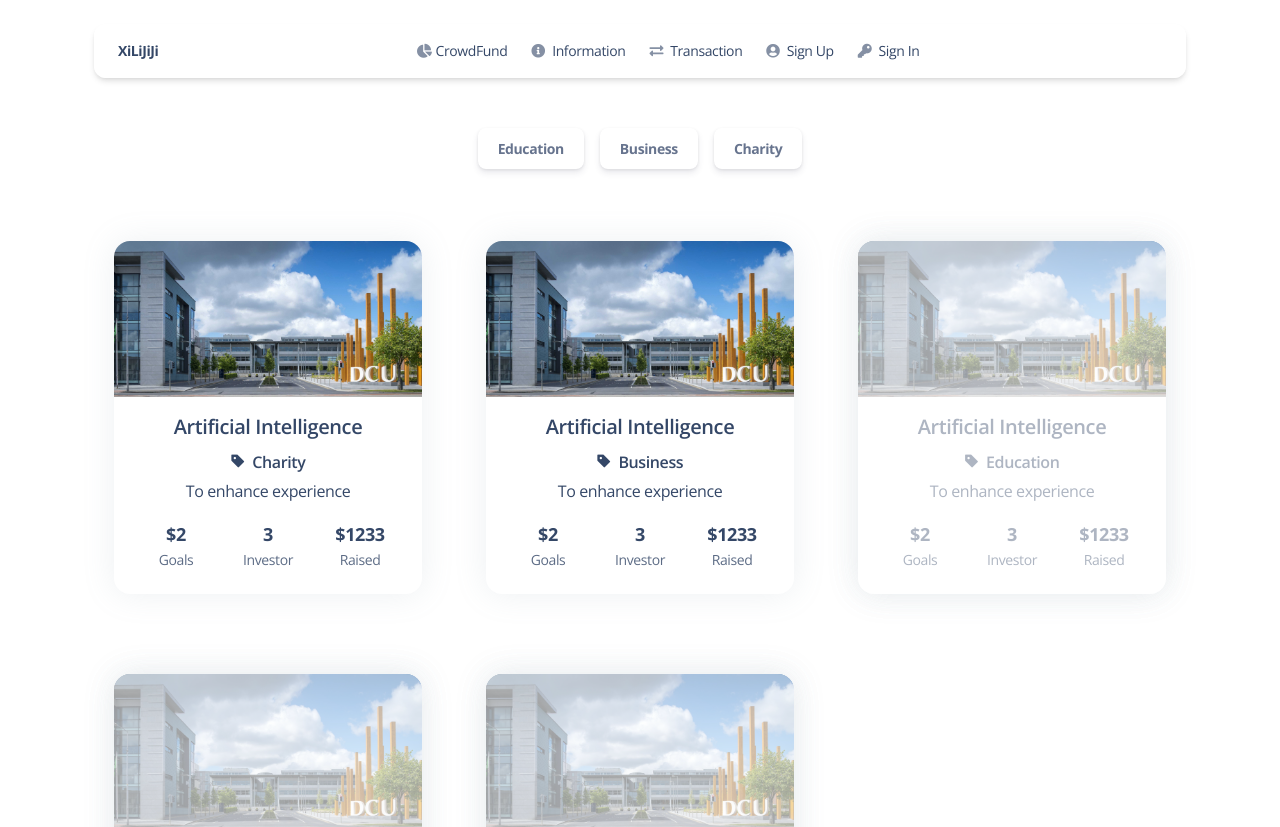
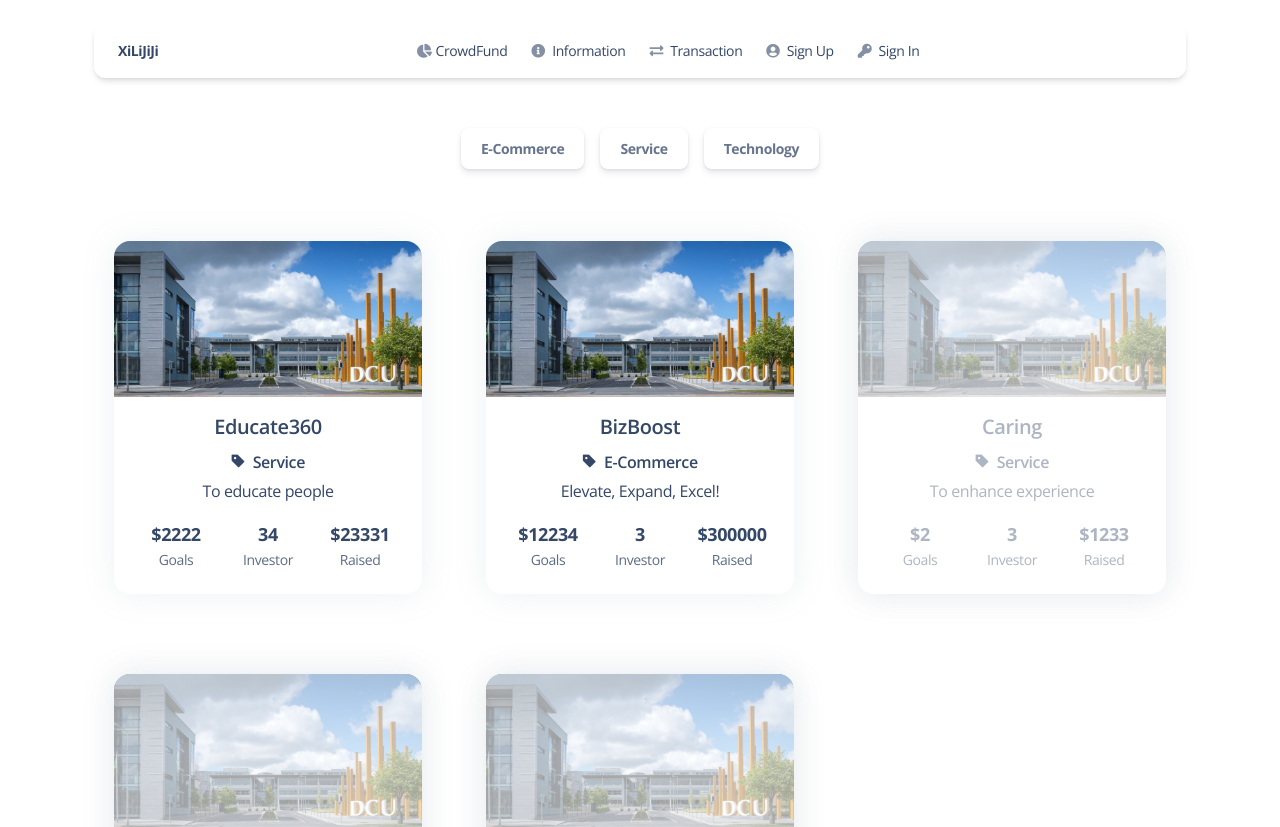
Before and after one commit to Jingyi012/crowdfunding-website, a Vue app: page /crowdfundlist in a window 1280 px wide. Shown: the top 827 px of the page. Built offline with nearby package versions, Linux system fonts and the light colour scheme.

Commit message:
Update data

```diff
--- a/src/router/index.js
+++ b/src/router/index.js
@@ -132,4 +132,10 @@ const router = createRouter({
   linkActiveClass: "active",
 });
 
+router.beforeEach((to, from, next) => {
+  // Scroll to the top of the page
+  window.scrollTo(0, 0);
+  next();
+});
+
 export default router;
--- a/src/views/AdminCrowdfundManage.vue
+++ b/src/views/AdminCrowdfundManage.vue
@@ -7,7 +7,7 @@ const temp = ref([
     {
         campaignName: 'Educate360 ',
         name: 'ABC Company',
-        purpose: 'Education',
+        purpose: 'Service',
         description: 'description ......',
         startDate: '21 Jan 2024',
         endDate: '21 Apr 2024',
@@ -28,7 +28,7 @@ const temp = ref([
     {
         campaignName: 'BizBoost',
         name: 'DEF Company',
-        purpose: 'Business',
+        purpose: 'E-Commerce',
         description: 'description ......',
         startDate: '22 Jan 2024',
         endDate: '21 Jun 2024',
@@ -38,7 +38,7 @@ const temp = ref([
     {
         campaignName: 'Caring',
         name: 'GHI Company',
-        purpose: 'Charity',
+        purpose: 'Service',
         description: 'description ......',
         startDate: '1 Jan 2024',
         endDate: '23 Apr 2024',
@@ -48,7 +48,7 @@ const temp = ref([
     {
         campaignName: 'Help Victim',
         name: 'JKL Company',
-        purpose: 'Charity',
+        purpose: 'Service',
         description: 'description ......',
         startDate: '1 Jan 2024',
         endDate: '29 Apr 2024',
@@ -58,7 +58,7 @@ const temp = ref([
     {
         campaignName: 'AI Technology',
         name: 'MNO Company',
-        purpose: 'Business',
+        purpose: 'Technology',
         description: 'description ......',
         startDate: '1 Jan 2024',
         endDate: '16 Apr 2024',
@@ -68,7 +68,7 @@ const temp = ref([
     {
         campaignName: 'AI for rakyat',
         name: 'PQR Company',
-        purpose: 'Education',
+        purpose: 'Service',
         description: 'description ......',
         startDate: '1 Jan 2024',
         endDate: '16 Apr 2024',
@@ -78,7 +78,7 @@ const temp = ref([
     {
         campaignName: 'AI for rakyat',
         name: 'PQR Company',
-        purpose: 'Education',
+        purpose: 'Service',
         description: 'description ......',
         startDate: '1 Jan 2024',
         endDate: '16 Apr 2024',
@@ -169,7 +169,7 @@ const temp2 = ref([
     {
         campaignName: 'Educate360 ',
         name: 'ABC Company',
-        purpose: 'Education',
+        purpose: 'Service',
         description: 'description ......',
         startDate: '21 Jan 2024',
         endDate: '21 Apr 2024',
@@ -190,7 +190,7 @@ const temp2 = ref([
     {
         campaignName: 'BizBoost',
         name: 'DEF Company',
-        purpose: 'Business',
+        purpose: 'E-Commerce',
         description: 'description ......',
         startDate: '22 Jan 2024',
         endDate: '21 Jun 2024',
@@ -200,7 +200,7 @@ const temp2 = ref([
     {
         campaignName: 'Caring',
         name: 'GHI Company',
-        purpose: 'Charity',
+        purpose: 'Service',
         description: 'description ......',
         startDate: '1 Jan 2024',
         endDate: '23 Apr 2024',
@@ -210,7 +210,7 @@ const temp2 = ref([
     {
         campaignName: 'Help Victim',
         name: 'JKL Company',
-        purpose: 'Charity',
+        purpose: 'Service',
         description: 'description ......',
         startDate: '1 Jan 2024',
         endDate: '29 Apr 2024',
@@ -220,7 +220,7 @@ const temp2 = ref([
     {
         campaignName: 'AI Technology',
         name: 'MNO Company',
-        purpose: 'Business',
+        purpose: 'Technology',
         description: 'description ......',
         startDate: '1 Jan 2024',
         endDate: '16 Apr 2024',
@@ -230,7 +230,7 @@ const temp2 = ref([
     {
         campaignName: 'AI for rakyat',
         name: 'PQR Company',
-        purpose: 'Education',
+        purpose: 'Service',
         description: 'description ......',
         startDate: '1 Jan 2024',
         endDate: '16 Apr 2024',
@@ -240,7 +240,7 @@ const temp2 = ref([
     {
         campaignName: 'AI for rakyat',
         name: 'PQR Company',
-        purpose: 'Education',
+        purpose: 'Service',
         description: 'description ......',
         startDate: '1 Jan 2024',
         endDate: '16 Apr 2024',
@@ -250,7 +250,7 @@ const temp2 = ref([
     {
         campaignName: 'AI for rakyat',
         name: 'PQR Company',
-        purpose: 'Education',
+        purpose: 'Service',
         description: 'description ......',
         startDate: '1 Jan 2024',
         endDate: '16 Apr 2024',
--- a/src/views/CrowdfundList.vue
+++ b/src/views/CrowdfundList.vue
@@ -26,44 +26,44 @@ onBeforeUnmount(() => {
 });
 
 const transactionList = [{
-  title: "Artificial Intelligence",
-  category: "Charity",
-  objective: "To enhance experience",
-  goal: 2,
-  raised: 1233,
+  title: "Educate360",
+  category: "Service",
+  objective: "To educate people",
+  goal: 2222,
+  raised: 23331,
+  investor: 34,
+  status: "Open"
+}, {
+  title: "BizBoost",
+  category: "E-Commerce",
+  objective: " Elevate, Expand, Excel!",
+  goal: 12234,
+  raised: 300000,
   investor: 3,
   status: "Open"
 }, {
-  title: "Artificial Intelligence",
-  category: "Business",
-  objective: "To enhance experience",
-  goal: 2,
-  raised: 1233,
-  investor: 3,
-  status: "Open"
-}, {
-  title: "Artificial Intelligence",
-  category: "Education",
+  title: "Caring",
+  category: "Service",
   objective: "To enhance experience",
   goal: 2,
   raised: 1233,
   investor: 3,
   status: "Closed"
 }, {
-  title: "Artificial Intelligence",
-  category: "Business",
+  title: "AI Technology",
+  category: "Technology",
   objective: "To enhance experience",
   goal: 2,
   raised: 1233,
   investor: 3,
   status: "Closed"
 }, {
-  title: "Artificial Intelligence",
-  category: "Charity",
-  objective: "To enhance experience",
-  goal: 2,
-  raised: 1233,
-  investor: 3,
+  title: "Help Victim",
+  category: "Service",
+  objective: "Together, We Rebuild Lives.",
+  goal: 700,
+  raised: 13000,
+  investor: 2,
   status: "Closed"
 },];
 
@@ -97,17 +97,17 @@ const filterTransactions = (category) => {
       <div style="margin-top: 8rem;" class="d-flex justify-content-center align-items-center w-100"
         :class="`${darkMode ? 'bg-transparent' : ''}`">
         <!-- admin -->
-        <button type="button" class="btn" :class="{ 'btn-success': selectedCategory === 'Education' }"
-          @click="filterTransactions('Education')">
-          Education
+        <button type="button" class="btn" :class="{ 'btn-success': selectedCategory === 'E-Commerce' }"
+          @click="filterTransactions('E-Commerce')">
+          E-Commerce
         </button>
-        <button type="button" class="btn mx-3" :class="{ 'btn-success': selectedCategory === 'Business' }"
-          @click="filterTransactions('Business')">
-          Business
+        <button type="button" class="btn mx-3" :class="{ 'btn-success': selectedCategory === 'Service' }"
+          @click="filterTransactions('Service')">
+          Service
         </button>
-        <button type="button" class="btn" :class="{ 'btn-success': selectedCategory === 'Charity' }"
-          @click="filterTransactions('Charity')">
-          Charity
+        <button type="button" class="btn" :class="{ 'btn-success': selectedCategory === 'Technology' }"
+          @click="filterTransactions('Technology')">
+          Technology
         </button>
       </div>
       <div class="container">
--- a/src/views/Dashboard.vue
+++ b/src/views/Dashboard.vue
@@ -29,21 +29,21 @@ onBeforeUnmount(() => {
 const transactionList = [{
   hash: "0x3142Osdad1231nwe12414312",
   sender: "0x2256dfq424efrt382341",
-  receiver: "R3 Printing",
+  receiver: "Educate360",
   timestamp: "56",
   amount: 78
 },
 {
   hash: "0x3142Osdad1231nwe12414312",
   sender: "0x2256dfq424efrt382341",
-  receiver: "WiGL",
+  receiver: "BizBoost",
   timestamp: "56",
   amount: 78
 },
 {
   hash: "0x3142O2132we333312414312",
   sender: "0x2256dfq424efrt382341",
-  receiver: "Gameflip",
+  receiver: "AI Technology",
   timestamp: "57",
   amount: 123
 },];// Log VueSession object
@@ -202,7 +202,7 @@ const transactionList = [{
               component: 'ni ni-mobile-button',
               background: 'dark',
             },
-            label: 'Education',
+            label: 'E-Commerce',
             description: '13 closed <strong>32 open</strong>',
           },
           {
@@ -210,12 +210,12 @@ const transactionList = [{
               component: 'ni ni-tag',
               background: 'dark',
             },
-            label: 'Business',
+            label: 'Service',
             description: '123 closed <strong>15 open</strong>',
           },
           {
             icon: { component: 'ni ni-box-2', background: 'dark' },
-            label: 'Charity',
+            label: 'Technology',
             description: '3 closed <strong>25 open</strong>',
           },
         ]" />
--- a/src/views/GeneralList.vue
+++ b/src/views/GeneralList.vue
@@ -1,47 +1,47 @@
 <script setup>
-import { ref, onBeforeMount, onBeforeUnmount  } from "vue";
+import { ref, onBeforeMount, onBeforeUnmount } from "vue";
 import { useStore } from "vuex";
 import CrowdFundCard from "./components/CrowdfundCard.vue";
 
 const transactionList = [{
-    title: "Artificial Intelligence",
-    category: "Charity",
-    objective: "To enhance experience",
-    goal: 2,
-    raised: 1233,
+    title: "Educate360",
+    category: "Service",
+    objective: "To educate people",
+    goal: 2222,
+    raised: 23331,
+    investor: 34,
+    status: "Open"
+}, {
+    title: "BizBoost",
+    category: "E-Commerce",
+    objective: " Elevate, Expand, Excel!",
+    goal: 12234,
+    raised: 300000,
     investor: 3,
     status: "Open"
 }, {
-    title: "Artificial Intelligence",
-    category: "Business",
-    objective: "To enhance experience",
-    goal: 2,
-    raised: 1233,
-    investor: 3,
-    status: "Open"
-}, {
-    title: "Artificial Intelligence",
-    category: "Education",
+    title: "Caring",
+    category: "Service",
     objective: "To enhance experience",
     goal: 2,
     raised: 1233,
     investor: 3,
     status: "Closed"
 }, {
-    title: "Artificial Intelligence",
-    category: "Business",
+    title: "AI Technology",
+    category: "Technology",
     objective: "To enhance experience",
     goal: 2,
     raised: 1233,
     investor: 3,
     status: "Closed"
 }, {
-    title: "Artificial Intelligence",
-    category: "Charity",
-    objective: "To enhance experience",
-    goal: 2,
-    raised: 1233,
-    investor: 3,
+    title: "Help Victim",
+    category: "Service",
+    objective: "Together, We Rebuild Lives.",
+    goal: 700,
+    raised: 13000,
+    investor: 2,
     status: "Closed"
 },];
 
@@ -103,17 +103,17 @@ onBeforeUnmount(() => {
         <div class="d-flex justify-content-center align-items-center w-100 mt-3"
             :class="`${darkMode ? 'bg-transparent' : ''}`">
             <!-- admin -->
-            <button type="button" class="btn" :class="{ 'btn-success': selectedCategory === 'Education' }"
-                @click="filterTransactions('Education')">
-                Education
+            <button type="button" class="btn" :class="{ 'btn-success': selectedCategory === 'E-Commerce' }"
+                @click="filterTransactions('E-Commerce')">
+                E-Commerce
             </button>
-            <button type="button" class="btn mx-3" :class="{ 'btn-success': selectedCategory === 'Business' }"
-                @click="filterTransactions('Business')">
-                Business
+            <button type="button" class="btn mx-3" :class="{ 'btn-success': selectedCategory === 'Service' }"
+                @click="filterTransactions('Service')">
+                Service
             </button>
-            <button type="button" class="btn" :class="{ 'btn-success': selectedCategory === 'Charity' }"
-                @click="filterTransactions('Charity')">
-                Charity
+            <button type="button" class="btn" :class="{ 'btn-success': selectedCategory === 'Technology' }"
+                @click="filterTransactions('Technology')">
+                Technology
             </button>
         </div>
         <div class="container">
--- a/src/views/TransactionList.vue
+++ b/src/views/TransactionList.vue
@@ -26,42 +26,42 @@ const TransactionList = [
     {
         hash: "0x3142Osdad1231nwe12414312",
         sender: "0x2256dfq424efrt382341",
-        receiver: "0x2221erwer4efrt382341",
+        receiver: "Educate360",
         timestamp: "56 seconds ago",
         amount: 78
     },
     {
         hash: "0x3142Osdad1231nwe12414312",
         sender: "0x2256dfq424efrt382341",
-        receiver: "0x2221erwer4efrt382341",
+        receiver: "BizBoost",
         timestamp: "56 seconds ago",
         amount: 78
     },
     {
         hash: "0x3142O2132we333312414312",
         sender: "0x2256dfq424efrt382341",
-        receiver: "0x2221123123efrt382341",
+        receiver: "AI Technology",
         timestamp: "57 seconds ago",
         amount: 123
     },
     {
         hash: "0x311231232333nwe12414312",
         sender: "0x2256dfq424e565656341",
-        receiver: "0x2221er12333332311341",
+        receiver: "Caring",
         timestamp: "59 seconds ago",
         amount: 344
     },
     {
         hash: "0x3142Osdad1231nwe12414312",
         sender: "0x2256dfq424efrt382341",
-        receiver: "0x2221erwer4efrt382341",
+        receiver: "Help Victim",
         timestamp: "89 seconds ago",
         amount: 71
     },
     {
         hash: "0x3142Osdad1231nwe12414312",
         sender: "0x2256dfq424efrt382341",
-        receiver: "0x2221erwer4efrt382341",
+        receiver: "Caring",
         timestamp: "89 seconds ago",
         amount: 71
     }]
--- a/src/views/issuerCrowdfundList.vue
+++ b/src/views/issuerCrowdfundList.vue
@@ -6,7 +6,7 @@ const temp = ref([
     {
         campaignName: 'Help Victim',
         name: 'JKL Company',
-        purpose: 'Charity',
+        purpose: 'Service',
         description: 'description ......',
         startDate: '1 Jan 2024',
         endDate: '29 Apr 2024',
```
Lines whose indentation alone changed are shown as unchanged.
